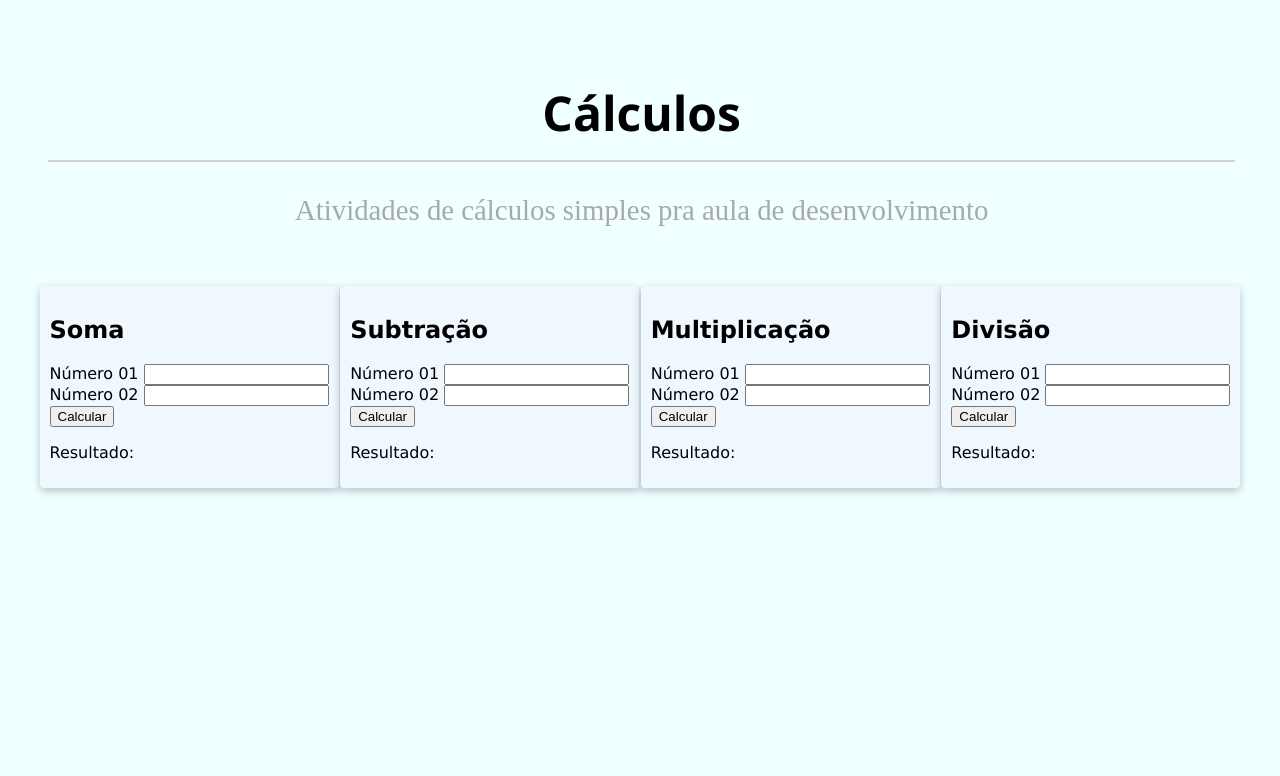
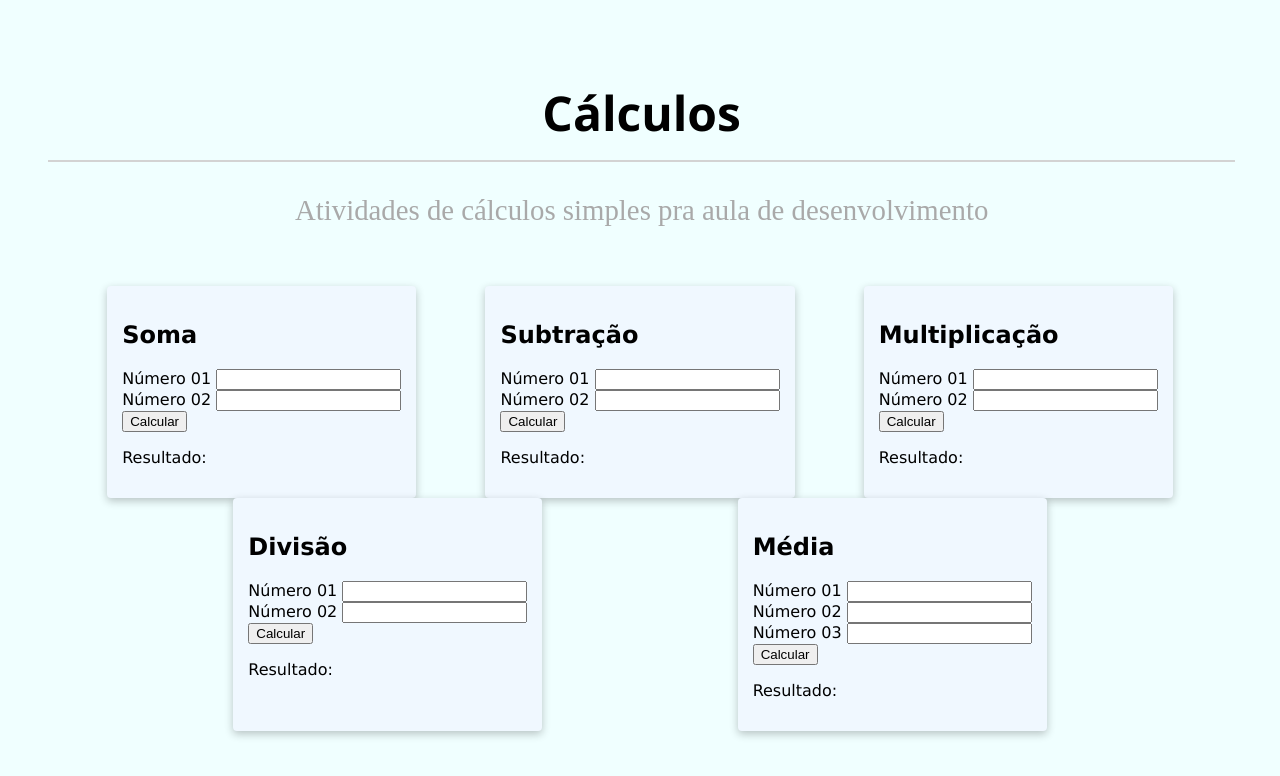
Before and after one commit to diogo-has/DiogoHaschichSESIT10, a PHP site: page /page.html in a window 1280 px wide. Shown: the top 776 px of the page. Run offline with PHP 8.4, Linux system fonts and the light colour scheme; some web fonts are replaced.

Commit message:
operacoes v2 05-02

```diff
--- a/Activity01/page.html
+++ b/Activity01/page.html
@@ -1,5 +1,6 @@
 <!DOCTYPE html>
 <html lang="en">
+<!--Diogo Haschich Euzébio dos Santos-->
 <head>
     <meta charset="UTF-8">
     <meta http-equiv="X-UA-Compatible" content="IE=edge">
@@ -21,18 +22,18 @@
         <div class="operacao">
             <h2>Soma</h2>
             <div>
-                <label for="num1">Número 01</label>
-                <input type="number" id="num1">
+                <label for="numS1">Número 01</label>
+                <input type="number" id="numS1">
             </div>
             <div>
-                <label for="num2">Número 02</label>
-                <input type="number" id="num2">
+                <label for="numS2">Número 02</label>
+                <input type="number" id="numS2">
             </div>
             <div>
                 <button onclick="soma()">Calcular</button>
             </div>
             <div>
-                <p>Resultado: <span id="resultado"></span></p>
+                <p>Resultado: <span id="resultadoS"></span></p>
             </div>
         </div>
 
@@ -40,18 +41,18 @@
         <div class="operacao">
             <h2>Subtração</h2>
             <div>
-                <label for="num1">Número 01</label>
-                <input type="number" id="num1">
+                <label for="numM1">Número 01</label>
+                <input type="number" id="numM1">
             </div>
             <div>
-                <label for="num2">Número 02</label>
-                <input type="number" id="num2">
+                <label for="numM2">Número 02</label>
+                <input type="number" id="numM2">
             </div>
             <div>
-                <button onclick="">Calcular</button>
+                <button onclick="menos()">Calcular</button>
             </div>
             <div>
-                <p>Resultado: <span id="resultado"></span></p>
+                <p>Resultado: <span id="resultadoM"></span></p>
             </div>
         </div>
 
@@ -59,18 +60,18 @@
         <div class="operacao">
             <h2>Multiplicação</h2>
             <div>
-                <label for="num1">Número 01</label>
-                <input type="number" id="num1">
+                <label for="numV1">Número 01</label>
+                <input type="number" id="numV1">
             </div>
             <div>
-                <label for="num2">Número 02</label>
-                <input type="number" id="num2">
+                <label for="numV2">Número 02</label>
+                <input type="number" id="numV2">
             </div>
             <div>
-                <button onclick="">Calcular</button>
+                <button onclick="vezes()">Calcular</button>
             </div>
             <div>
-                <p>Resultado: <span id="resultado"></span></p>
+                <p>Resultado: <span id="resultadoV"></span></p>
             </div>
         </div>
 
@@ -78,22 +79,48 @@
         <div class="operacao">
             <h2>Divisão</h2>
             <div>
-                <label for="num1">Número 01</label>
-                <input type="number" id="num1">
+                <label for="numD1">Número 01</label>
+                <input type="number" id="numD1">
             </div>
             <div>
-                <label for="num2">Número 02</label>
-                <input type="number" id="num2">
+                <label for="numD2">Número 02</label>
+                <input type="number" id="numD2">
             </div>
             <div>
-                <button onclick="">Calcular</button>
+                <button onclick="divisao()">Calcular</button>
             </div>
             <div>
-                <p>Resultado: <span id="resultado"></span></p>
+                <p>Resultado: <span id="resultadoD"></span></p>
+            </div>
+        </div>
+
+
+        <div class="operacao">
+            <h2>Média</h2>
+            <div>
+                <label for="numME1">Número 01</label>
+                <input type="number" id="numME1">
+            </div>
+            <div>
+                <label for="numME2">Número 02</label>
+                <input type="number" id="numME2">
+            </div>
+            <div>
+                <label for="numME3">Número 03</label>
+                <input type="number" id="numME3">
+            </div>
+            <div>
+                <button onclick="media()">Calcular</button>
+            </div>
+            <div>
+                <p>Resultado: <span id="resultadoME"></span></p>
             </div>
         </div>
     </div>
 
 
 </body>
+
+<!--Diogo Haschich Euzébio dos Santos-->
+
 </html>
--- a/Activity01/style.css
+++ b/Activity01/style.css
@@ -17,6 +17,7 @@ body{
      font-family:'Segoe UI', Tahoma, Geneva, Verdana, sans-serif;
      padding-bottom: 15px;
  }
+
  .font-style02{
      font-size: 1.8rem;
      color:darkgrey
@@ -27,14 +28,14 @@ body{
      display: flex;
      flex-wrap: wrap;
      flex-direction: row;
-     align-items: center;
+     align-items: top;
      justify-content: space-evenly;
      font-family: 'Lucida Sans', 'Lucida Sans Regular', 'Lucida Grande', 'Lucida Sans Unicode', Geneva, Verdana, sans-serif;
  }
 
  .operacao {
     background-color:aliceblue;
-    padding: 10px;
+    padding: 15px;
     box-shadow: rgba(0, 0, 0, 0.24) 0px 3px 8px;
     border-radius: 4px;
  }
```
Also changed, not shown: Activity01/script.js (+22 -12 lines).
